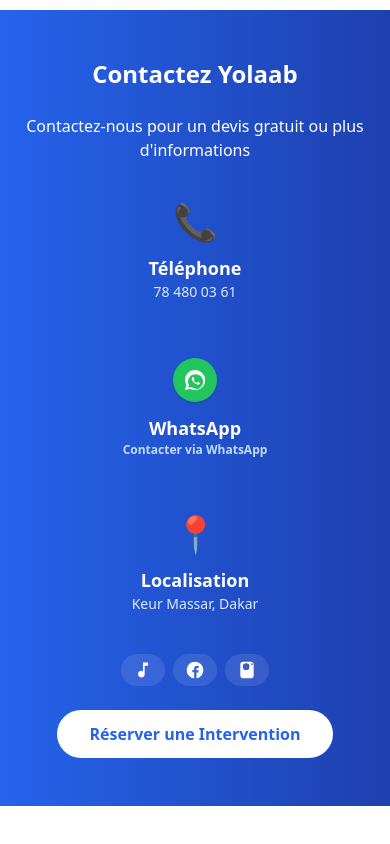
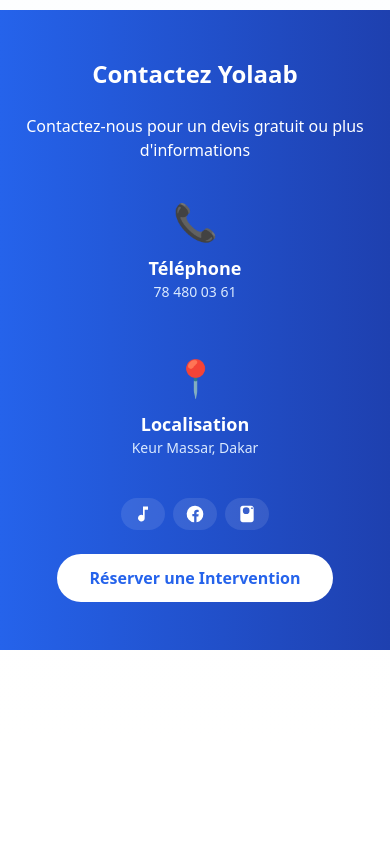
Before and after one commit to hamidouly0020/Yolaab, a Nuxt app in the folder Frontend/: page /home in a window 390 px wide. Shown: the part 5254-6098 px from the top of the page. After the commit the page ends 6000 px from the top, so only its background shows below. Built offline with nearby package versions, Linux system fonts and the light colour scheme.

Commit message:
Hide duplicate WhatsApp button in contact section on mobile

```diff
--- a/Frontend/pages/home.vue
+++ b/Frontend/pages/home.vue
@@ -218,7 +218,7 @@
             <p class="text-sm md:text-base text-blue-100">78 480 03 61</p>
           </div>
 
-          <div class="flex flex-col items-center py-4 md:py-0">
+          <div class="hidden md:flex flex-col items-center py-4 md:py-0">
             <a href="https://wa.me/221767957899?text=Bonjour%20Yoolab%20!%20J%20ai%20une%20demande." target="_blank" rel="noopener noreferrer" class="w-11 md:w-12 h-11 md:h-12 rounded-full flex items-center justify-center bg-green-500 hover:bg-green-600 text-white shadow transition-transform transform hover:scale-105 mb-3 md:mb-4" aria-label="Contacter sur WhatsApp">
               <svg class="w-5 md:w-6 h-5 md:h-6" viewBox="0 0 24 24" fill="currentColor" aria-hidden="true"><path d="M20.52 3.48A11.86 11.86 0 0 0 12 .03C5.37 .03 .02 5.39 .02 12.02c0 2.12 .56 4.17 1.62 6.01L0.02 24l6.25-1.63c1.78 1.1 3.98 1.66 6.1 1.66 6.63 0 12.02-5.4 12.02-12.03 0-1.94-.48-3.8-1.69-5.48zM12.02 21.75c-1.49 0-2.93-.41-4.19-1.17l-.3-.18-3.73.97 1-3.63-.2-.34c-.62-1.01-1.02-2.18-1.02-3.41 0-4.97 4.02-9 9-9 2.41 0 4.68.94 6.38 2.64 1.7 1.7 2.64 3.97 2.64 6.38 0 4.97-4.03 9-9 9zM17.07 14.9c-.22-.11-1.3-.64-1.5-.71-.2-.08-.34-.11-.49.12-.15.24-.6.78-.73.95-.13.18-.27.21-.5.08-.24-.13-1.03-.38-1.91-1.21-.67-.64-1.13-1.41-1.27-1.66-.14-.25-.02-.39.1-.51.11-.12.25-.28.36-.42.12-.14.18-.25.25-.4.07-.16.03-.3-.03-.43-.06-.12-.54-1.3-.74-1.79-.2-.47-.4-.41-.54-.41-.14 0-.31-.01-.47-.01-.16 0-.42.06-.64.3-.22.24-.84.82-.84 2 0 1.18.86 2.32.98 2.48.12.16 1.7 2.6 4.12 3.64 2.36 1.04 2.36.69 2.8.64.44-.05 1.42-.58 1.62-1.14.2-.57.2-1.06.14-1.16-.06-.12-.22-.16-.46-.27z"/></svg>
             </a>
```
